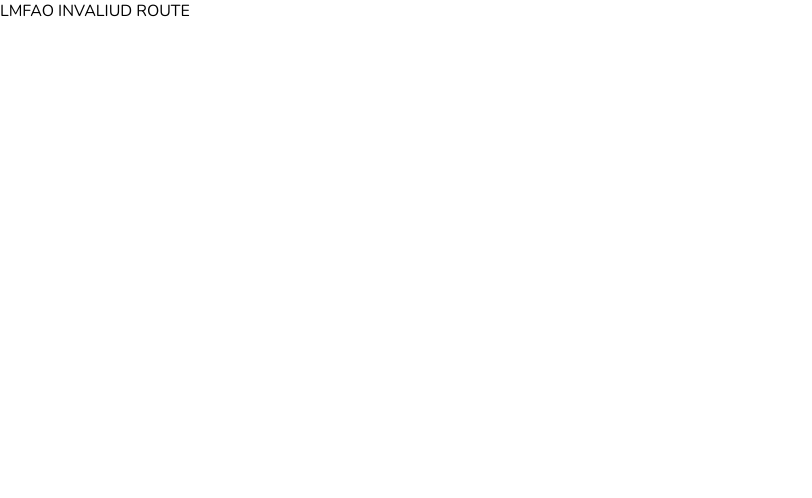
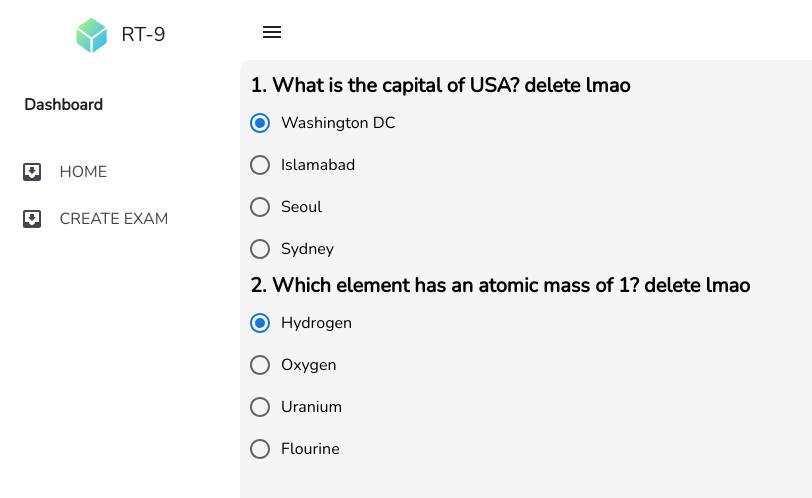
Before and after one commit to OssamaBinBilal/Test_Project, a React (Create React App) app in the folder client/: page /teacher/create-exam in a window 1280 px wide. Shown: the top 498 px of the page, without its empty margins (0-812 px from the left). Built offline with nearby package versions, Linux system fonts and the light colour scheme.

Commit message:
feat(teacher): Initialize "Create Exam" page
- Added the initial setup for the "Create Exam" page within the teacher module.

```diff
--- a/client/src/App.js
+++ b/client/src/App.js
@@ -6,11 +6,14 @@ import StudentList from "./pages/adminPages/StudentList";
 import TeacherList from "./pages/adminPages/TeacherList";
 import ExamList from "./pages/adminPages/ExamList";
 import QuestionnaireList from "./pages/adminPages/QuestionnaireList";
-import UserDashboard from "./pages/userPages/Dashboard";
+import TeacherDashboard from "./pages/teacherPages/Dashboard";
 import SideNavLayout from "./components/SideNavLayout/SideNavLayout";
 import { ThemeProvider } from "@mui/material";
 import theme from "./assets/theme";
 import { CustomizableProvider } from "./context/useCustomizable";
+import { adminSidebarItems } from "./components/SideNavLayout/adminSidebarLinks";
+import { teacherSidebarItems } from "./components/SideNavLayout/teacherSidebarLinks";
+import CreateExam from "./pages/teacherPages/CreateExam";
 
 function App() {
   return (
@@ -23,7 +26,7 @@ function App() {
               <Route
                 path=""
                 element={
-                  <SideNavLayout>
+                  <SideNavLayout sidebarItems={adminSidebarItems}>
                     <AdminDashboard />
                   </SideNavLayout>
                 }
@@ -31,7 +34,7 @@ function App() {
               <Route
                 path="register-user"
                 element={
-                  <SideNavLayout>
+                  <SideNavLayout sidebarItems={adminSidebarItems}>
                     <RegisterUser />
                   </SideNavLayout>
                 }
@@ -39,7 +42,7 @@ function App() {
               <Route
                 path="students"
                 element={
-                  <SideNavLayout>
+                  <SideNavLayout sidebarItems={adminSidebarItems}>
                     <StudentList />
                   </SideNavLayout>
                 }
@@ -47,7 +50,7 @@ function App() {
               <Route
                 path="teachers"
                 element={
-                  <SideNavLayout>
+                  <SideNavLayout sidebarItems={adminSidebarItems}>
                     <TeacherList />
                   </SideNavLayout>
                 }
@@ -55,7 +58,7 @@ function App() {
               <Route
                 path="exams"
                 element={
-                  <SideNavLayout>
+                  <SideNavLayout sidebarItems={adminSidebarItems}>
                     <ExamList />
                   </SideNavLayout>
                 }
@@ -63,14 +66,29 @@ function App() {
               <Route
                 path="questionnaires"
                 element={
-                  <SideNavLayout>
+                  <SideNavLayout sidebarItems={adminSidebarItems}>
                     <QuestionnaireList />
                   </SideNavLayout>
                 }
               />
             </Route>
-            <Route path="/u">
-              <Route path="" element={<UserDashboard />} />
+            <Route path="/teacher">
+              <Route
+                path=""
+                element={
+                  <SideNavLayout sidebarItems={teacherSidebarItems}>
+                    <TeacherDashboard />
+                  </SideNavLayout>
+                }
+              />
+              <Route
+                path="create-exam"
+                element={
+                  <SideNavLayout sidebarItems={teacherSidebarItems}>
+                    <CreateExam />
+                  </SideNavLayout>
+                }
+              />
               <Route
                 path="create-questionnaire"
                 element={<>Questionnaires</>}
--- /dev/null
+++ b/client/src/components/MCQ/MCQ.jsx
@@ -0,0 +1,30 @@
+import React from "react";
+import FormControlLabel from "@mui/material/FormControlLabel";
+import Radio from "@mui/material/Radio";
+import RadioGroup from "@mui/material/RadioGroup";
+import { Typography } from "@mui/material";
+
+const MCQ = ({ passedKey, mcq, handleRadioChange }) => {
+  return (
+    <div key={passedKey}>
+      <Typography variant="h6" sx={{ fontWeight: "bold" }}>
+        {`${passedKey}. ${mcq.questionText}`} delete lmao
+      </Typography>
+      <RadioGroup
+        value={mcq.correctAnswer}
+        onChange={(event) => handleRadioChange(event, mcq.id)}
+      >
+        {mcq.options.map((option, index) => (
+          <FormControlLabel
+            key={index}
+            value={option}
+            control={<Radio />}
+            label={option}
+          />
+        ))}
+      </RadioGroup>
+    </div>
+  );
+};
+
+export default MCQ;
--- a/client/src/components/SideNavLayout/SideNavLayout.js
+++ b/client/src/components/SideNavLayout/SideNavLayout.js
@@ -3,7 +3,7 @@ import Sidebar from "./Sidebar/Sidebar";
 import Mainbar from "./MainBar/Mainbar";
 import { useState } from "react";
 
-const SideNavLayout = ({ children }) => {
+const SideNavLayout = ({ children, sidebarItems }) => {
   const [mobileOpen, setMobileOpen] = useState(false);
   const handleDrawerToggle = () => {
     setMobileOpen(!mobileOpen);
@@ -13,6 +13,7 @@ const SideNavLayout = ({ children }) => {
     <>
       <Sidebar
         mobileOpen={mobileOpen}
+        sidebarItems={sidebarItems}
         handleDrawerToggle={handleDrawerToggle}
       />
       <Mainbar handleDrawerToggle={handleDrawerToggle}>{children}</Mainbar>
--- a/client/src/components/SideNavLayout/Sidebar/Sidebar.js
+++ b/client/src/components/SideNavLayout/Sidebar/Sidebar.js
@@ -4,7 +4,6 @@ import List from "@mui/material/List";
 import ListItemText from "@mui/material/ListItemText";
 import { Button, Typography, useTheme } from "@mui/material";
 import logo from "../../../assets/logo1500.png";
-import { adminSidebarItems } from "../adminSidebarLinks";
 import { Link } from "react-router-dom";
 import { useCustomizable } from "../../../context/useCustomizable";
 
@@ -21,7 +20,7 @@ function ResponsiveDrawer(props) {
 
   const drawer = (
     <Box>
-      {adminSidebarItems.map(({ heading, items }, index) => (
+      {props.sidebarItems.map(({ heading, items }, index) => (
         <Box key={index}>
           <Typography
             variant="p"
--- /dev/null
+++ b/client/src/components/SideNavLayout/teacherSidebarLinks.js
@@ -0,0 +1,19 @@
+import InboxIcon from "@mui/icons-material/MoveToInbox";
+
+export const teacherSidebarItems = [
+  {
+    heading: "Dashboard",
+    items: [
+      {
+        name: "Home",
+        icon: <InboxIcon />,
+        to: "/teacher",
+      },
+      {
+        name: "Create Exam",
+        icon: <InboxIcon />,
+        to: "/teacher/create-exam",
+      },
+    ],
+  },
+];
--- /dev/null
+++ b/client/src/pages/teacherPages/CreateExam.jsx
@@ -0,0 +1,43 @@
+import { useEffect, useState } from "react";
+import MCQ from "../../components/MCQ/MCQ";
+
+const CreateExam = () => {
+  const [currentMCQs, setCurrentMCQs] = useState([
+    {
+      id: 1,
+      questionText: "What is the capital of USA?",
+      correctAnswer: "Washington DC",
+      options: ["Washington DC", "Islamabad", "Seoul", "Sydney"],
+    },
+    {
+      id: 2,
+      questionText: "Which element has an atomic mass of 1?",
+      correctAnswer: "Hydrogen",
+      options: ["Hydrogen", "Oxygen", "Uranium", "Flourine"],
+    },
+  ]);
+
+  const updateCorrectAnswer = (event, id) => {
+    setCurrentMCQs(
+      currentMCQs.filter((mcq) => {
+        if (mcq.id === id) mcq.correctAnswer = event.target.value;
+        return mcq;
+      })
+    );
+  };
+
+  return (
+    <>
+      {currentMCQs.map((mcq, index) => (
+        <MCQ
+          key={index + 1}
+          passedKey={index + 1}
+          mcq={mcq}
+          handleRadioChange={updateCorrectAnswer}
+        />
+      ))}
+    </>
+  );
+};
+
+export default CreateExam;
```
Also changed, not shown: client/src/pages/teacherPages/Dashboard.jsx (renamed from client/src/pages/userPages/Dashboard.jsx).
